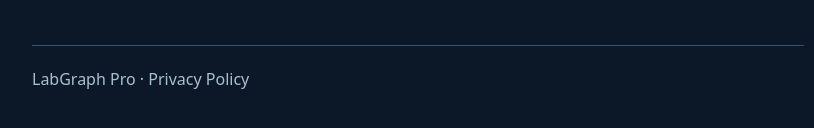
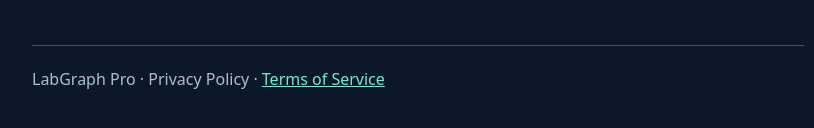
Before and after one commit to begyila/labgraph-privacy-, a plain HTML site: page index.html in a window 1280 px wide. Shown: the part 2035-2163 px from the top of the page, without its empty margins (222-1036 px from the left). Drawn offline with Linux system fonts and the light colour scheme.

Commit message:
Link privacy policy to Terms of Service

```diff
--- a/index.html
+++ b/index.html
@@ -49,7 +49,7 @@
 <p>This policy may be updated when app features or data practices change. Updates will be posted on this page with a revised “Last updated” date.</p>
 <h2>9. Contact</h2>
 <p>For questions about privacy or requests concerning information handled by LabGraph Pro, contact: <a href="mailto:begmyild0707@gmail.com">begmyild0707@gmail.com</a>.</p>
-<footer>LabGraph Pro · Privacy Policy</footer>
+<footer>LabGraph Pro · Privacy Policy · <a href="terms.html">Terms of Service</a></footer>
 </main>
 </body>
 </html>
```
